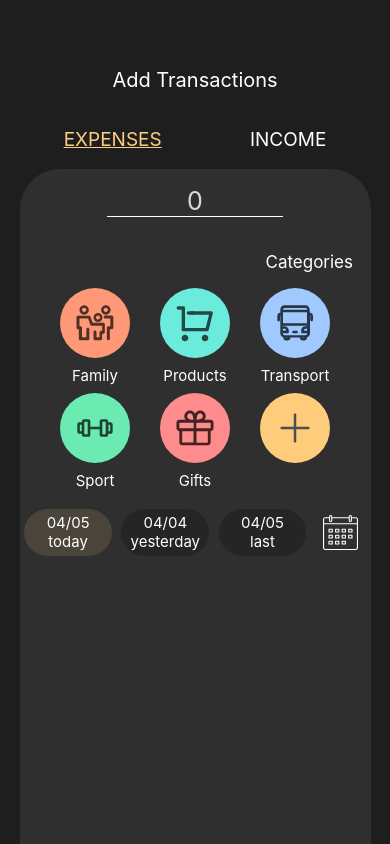
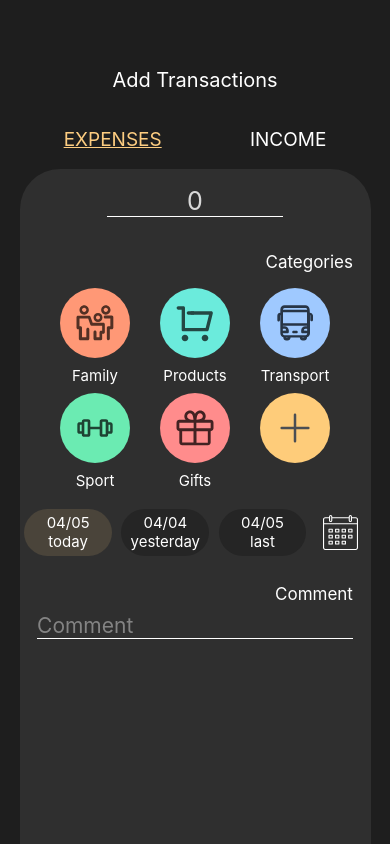
Before and after one commit to CashFlowControl-CFC/Client, a React Native app in the folder CFC/: screen /Transaction in a window 390 px wide. Built offline with nearby package versions, Linux system fonts and the light colour scheme.

Commit message:
add comment

```diff
--- a/CFC/components/Transaction.js
+++ b/CFC/components/Transaction.js
@@ -7,12 +7,15 @@ import getImageComponent from "../resources/imageComponent";
 import { View, TouchableWithoutFeedback, Text, TextInput, Keyboard } from "react-native";
 import moment from "moment";
 import CalendarIcon from "../resources/calendar";
-import {Calendar, LocaleConfig} from 'react-native-calendars';
+import {Calendar} from 'react-native-calendars';
+import * as Animatable from 'react-native-animatable';
 
 export default function Transaction({navigation}){
     const dispatch = useDispatch();
     const isIncome = useSelector(state => state.isIncome);
     const [value, setValue] = useState('0');
+    const [comment, setComment] = useState(null);
+    const [isMove, setIsMove] = useState(false);
     const [categories, setCategories] = useState([
         {id: 1, name: 'Family', image: 'family.js', color: "#FF9876", isIncome: false},
         {id: 2, name: 'Products', image: 'products.js', color: "#6BEBDC", isIncome: false},
@@ -56,11 +59,13 @@ export default function Transaction({navigation}){
         setSelectedDate(date);
     }
     return(
-        <TouchableWithoutFeedback onPress={() => {
+        <TouchableWithoutFeedback
+        onPress={() => {
             Keyboard.dismiss();
             setShowDatePicker(false);
+            setIsMove(false);
             }}>
-        <View style={general.app} >
+        <View style={[general.app, isMove ? general.isMove : null]}>
             <View style={general.header}>
                 <View style={{ alignItems: 'center', justifyContent: 'center'}}>
                         <Text style={[general.generalText, { fontSize: 20  }]}>Add Transactions</Text>
@@ -160,6 +165,17 @@ export default function Transaction({navigation}){
                         }}
                         /> : null}
                 </View>
+
+                <View style={{width: "90%", marginTop: "5%"}}>
+                    <Text style={[general.generalText, {direction: 'rtl'}]}>Comment</Text>
+                    <TextInput
+                                onPressIn={() =>setIsMove(true)}
+                                placeholder="Comment"
+                                placeholderTextColor={"#D8D8D880"}
+                                style={[general.inputComment, {width: "100%"}]}
+                                value={comment}
+                                onChangeText={(comment) => setComment(comment)}/>
+                </View>
             </View>
         </View>
         </TouchableWithoutFeedback>
--- a/CFC/package.json
+++ b/CFC/package.json
@@ -20,6 +20,7 @@
     "moment": "^2.29.4",
     "react": "18.2.0",
     "react-native": "^0.71.6",
+    "react-native-animatable": "^1.3.3",
     "react-native-calendars": "^1.1295.0",
     "react-native-gesture-handler": "^2.9.0",
     "react-native-safe-area-context": "^4.5.1",
--- a/CFC/styles/general.js
+++ b/CFC/styles/general.js
@@ -52,6 +52,18 @@ const general = StyleSheet.create({
         alignItems: "center",
         justifyContent: 'center',
        },
+       inputComment:{
+        borderBottomColor: "#FFFFFF",
+        borderBottomWidth: 1,
+        width: "70%",
+        color: '#D8D8D8',
+        fontSize: 21,
+        marginTop: '3%'
+       },
+       isMove: {
+        position: 'absolute',
+        bottom: '20%',
+       }
 });
 
 export default general;
```
Also changed, not shown: 1 other file (tests, documents, lock files or other folders).
